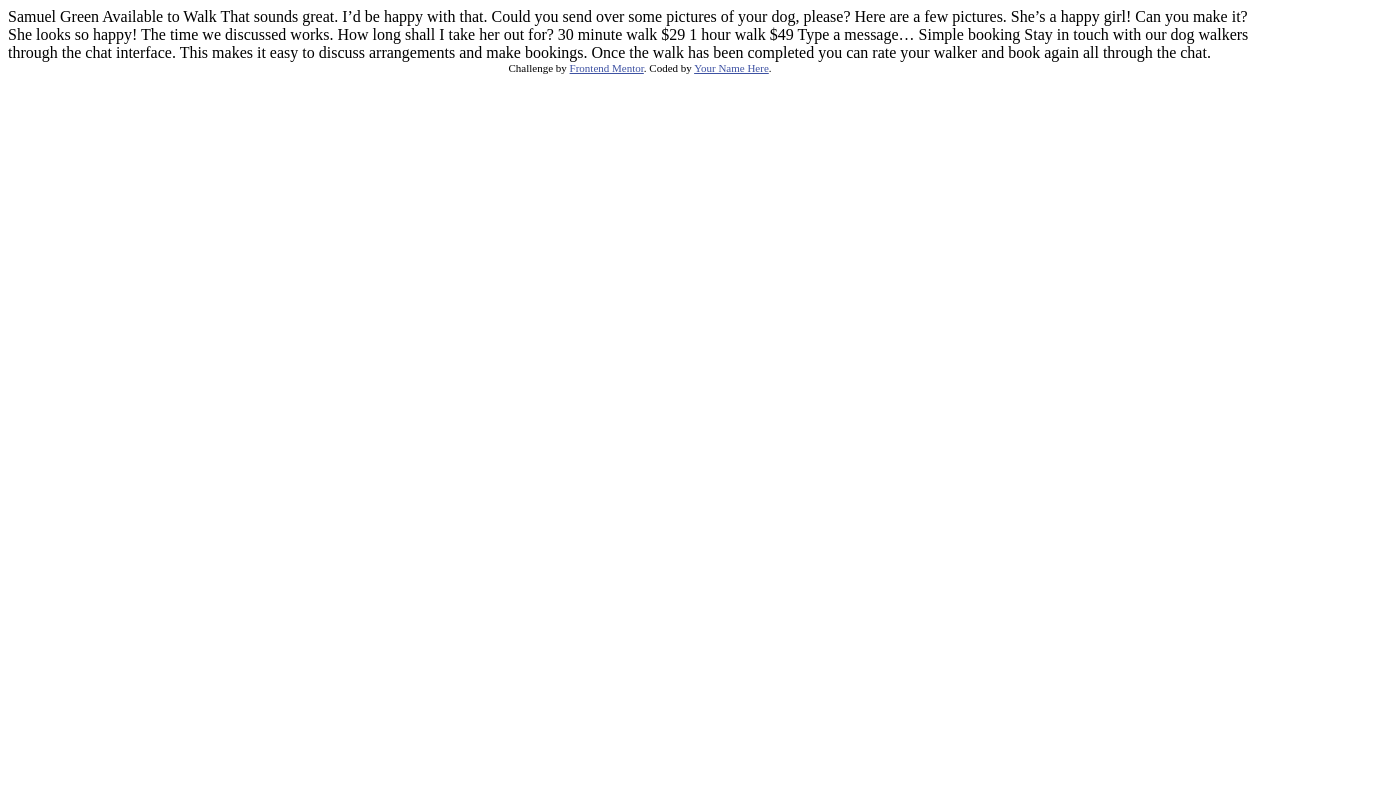
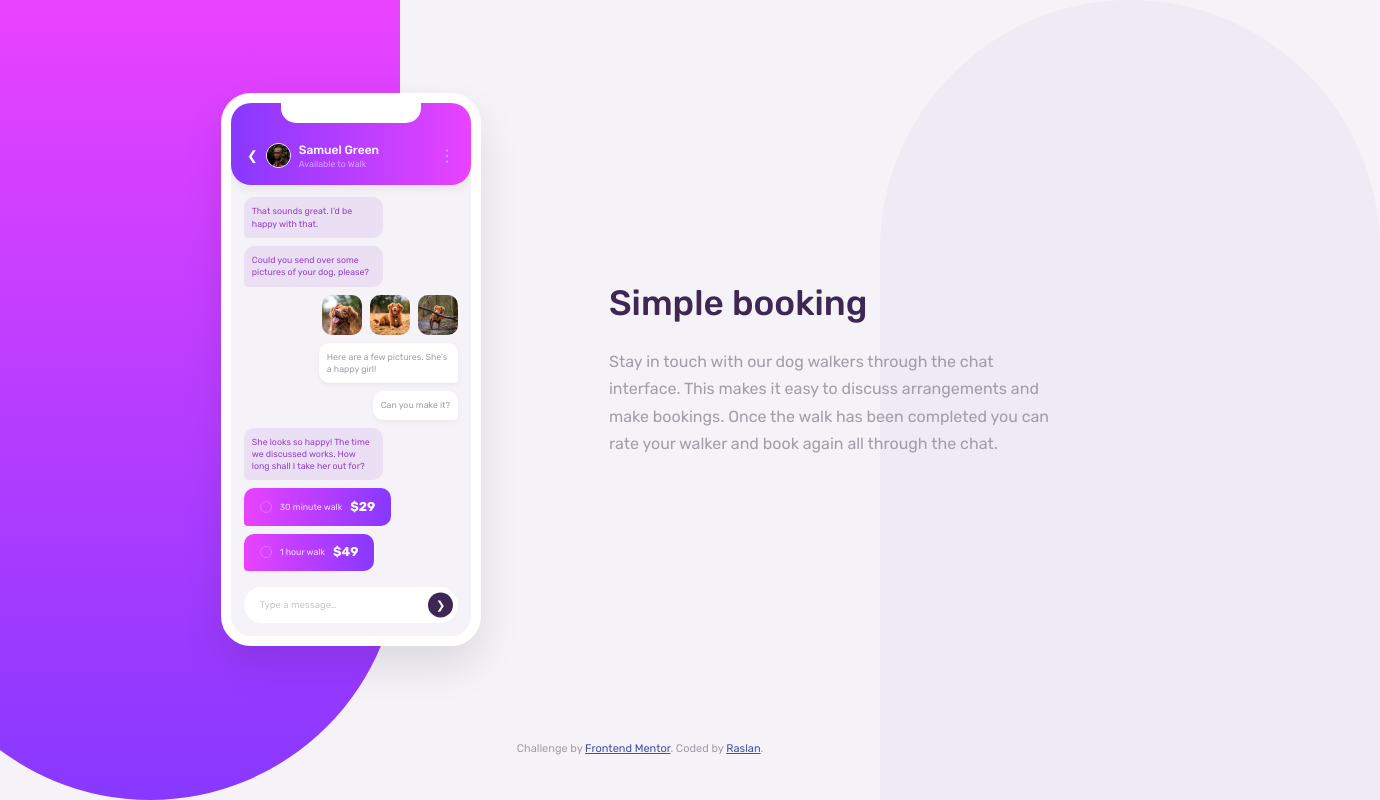
Before and after one commit to Raslan07/Front-end-Mentor-Designs, a plain HTML site: page chat-app-css-illustration-master/index.html in a window 1280 px wide. Shown: the whole page, 1380 px wide, since content can reach past the window. Drawn offline with Linux system fonts and the light colour scheme.

Commit message:
Final build

```diff
--- a/chat-app-css-illustration-master/index.html
+++ b/chat-app-css-illustration-master/index.html
@@ -6,46 +6,85 @@
 
   <link rel="icon" type="image/png" sizes="32x32" href="./images/favicon-32x32.png">
 
+  <link rel="preconnect" href="https://fonts.googleapis.com">
+  <link rel="preconnect" href="https://fonts.gstatic.com" crossorigin>
+  <link href="https://fonts.googleapis.com/css2?family=Rubik:wght@400;500;700&display=swap" rel="stylesheet">
+
+  <link rel="stylesheet" href="style.css">
+
   <title>Frontend Mentor | [Challenge Name Here]</title>
 
   <!-- Feel free to remove these styles or customise in your own stylesheet 👍 -->
   <style>
-    .attribution { font-size: 11px; text-align: center; }
-    .attribution a { color: hsl(228, 45%, 44%); }
+
   </style>
 </head>
 <body>
+<div class="bg-shape bg-shape-left"></div>
+<div class="bg-shape bg-shape-right"></div>
 
-  Samuel Green
-  Available to Walk
+<main class="container">
 
-  That sounds great. I’d be happy with that.
+  <div class="phone">
+    <div class="notch"></div>
 
-  Could you send over some pictures of your dog, please?
+    <header class="app-header">
+      <div class="header-left">
+        <span class="back-btn">&#10094;</span>
+        <img src="./images/avatar.jpg" alt="Samuel Green" class="avatar">
+        <div class="user-info">
+          <h1 class="user-name">Samuel Green</h1>
+          <p class="user-status">Available to Walk</p>
+        </div>
+      </div>
+      <span class="menu-dots">&#8942;</span>
+    </header>
 
-  Here are a few pictures. She’s a happy girl!
+    <div class="chat-area">
+      <p class="msg left">That sounds great. I’d be happy with that.</p>
+      <p class="msg left">Could you send over some pictures of your dog, please?</p>
 
-  Can you make it?
+      <div class="msg right images">
+        <img src="./images/dog-image-1.jpg" alt="Dog picture 1">
+        <img src="./images/dog-image-2.jpg" alt="Dog picture 2">
+        <img src="./images/dog-image-3.jpg" alt="Dog picture 3">
+      </div>
+      <p class="msg right">Here are a few pictures. She’s a happy girl!</p>
+      <p class="msg right">Can you make it?</p>
 
-  She looks so happy! The time we discussed works. How long shall I take her out for?
+      <p class="msg left">She looks so happy! The time we discussed works. How long shall I take her out for?</p>
 
-  30 minute walk
-  $29
+      <div class="msg left price-option">
+        <div class="radio-circle"></div>
+        <span class="duration">30 minute walk</span>
+        <span class="price">$29</span>
+      </div>
+      <div class="msg left price-option">
+        <div class="radio-circle"></div>
+        <span class="duration">1 hour walk</span>
+        <span class="price">$49</span>
+      </div>
 
-  1 hour walk
-  $49
+      <div class="message-input">
+        <input type="text" placeholder="Type a message…">
+        <button class="submit-btn" aria-label="Send message">&#10095;</button>
+      </div>
+    </div>
+  </div>
 
-  Type a message…
+  <section class="text-content">
+    <h2>Simple booking</h2>
+    <p>Stay in touch with our dog walkers through the chat interface. This makes it easy to
+      discuss arrangements and make bookings. Once the walk has been completed you can rate
+      your walker and book again all through the chat.</p>
+  </section>
 
-  Simple booking
+</main>
 
-  Stay in touch with our dog walkers through the chat interface. This makes it easy to
-  discuss arrangements and make bookings. Once the walk has been completed you can rate
-  your walker and book again all through the chat.
+<footer class="attribution">
+  Challenge by <a href="https://www.frontendmentor.io?ref=challenge" target="_blank">Frontend Mentor</a>.
+  Coded by <a href="#">Raslan</a>.
+</footer>
 
-  <div class="attribution">
-    Challenge by <a href="https://www.frontendmentor.io?ref=challenge" target="_blank">Frontend Mentor</a>.
-    Coded by <a href="#">Your Name Here</a>.
-  </div>
 </body>
 </html>
--- /dev/null
+++ b/chat-app-css-illustration-master/style.css
@@ -0,0 +1,330 @@
+/* ========================
+   CSS Variables & Setup
+   ======================== */
+:root {
+  /* Primary Colors */
+  --purple-300: hsl(276, 100%, 81%);
+  --purple-600: hsl(276, 55%, 52%);
+  --gray-500: hsl(270, 7%, 64%);
+  --gray-300: hsl(206, 6%, 79%);
+  --purple-950: hsl(271, 36%, 24%);
+
+  /* Gradients */
+  --grad-pink-500: hsl(293, 100%, 63%);
+  --grad-purple-500: hsl(264, 100%, 61%);
+
+  /* Secondary Colors */
+  --white: hsl(0, 100%, 100%);
+  --app-bg: hsl(270, 20%, 96%);
+  --pink-400: hsl(289, 100%, 72%);
+}
+
+* {
+  margin: 0;
+  padding: 0;
+  box-sizing: border-box;
+}
+
+body {
+  font-family: 'Rubik', sans-serif;
+  font-size: 16px;
+  background-color: var(--app-bg);
+  color: var(--gray-500);
+  min-height: 100vh;
+  display: flex;
+  flex-direction: column;
+  justify-content: center;
+  align-items: center;
+  position: relative;
+  overflow-x: hidden;
+}
+
+/* ========================
+   Background Shapes
+   ======================== */
+.bg-shape {
+  position: absolute;
+  width: 500px;
+  height: 800px;
+  border-radius: 250px;
+  z-index: -1;
+}
+
+.bg-shape-left {
+  background: linear-gradient(to bottom, var(--grad-pink-500), var(--grad-purple-500));
+  top: 0;
+  left: -150px;
+  border-top-left-radius: 0;
+  border-top-right-radius: 0;
+}
+
+.bg-shape-right {
+  background-color: hsla(276, 55%, 52%, 0.05); /* very light purple */
+  bottom: 0;
+  right: -150px;
+  border-bottom-left-radius: 0;
+  border-bottom-right-radius: 0;
+}
+
+/* ========================
+   Main Layout Container
+   ======================== */
+.container {
+  display: flex;
+  flex-direction: column;
+  align-items: center;
+  gap: 4rem;
+  max-width: 1000px;
+  margin: 4rem auto;
+  padding: 0 2rem;
+  z-index: 1;
+}
+
+/* ========================
+   Phone Mockup UI
+   ======================== */
+.phone {
+  background-color: var(--app-bg);
+  width: 260px;
+  border-radius: 30px;
+  box-shadow: 0 20px 40px rgba(0, 0, 0, 0.1);
+  border: 10px solid var(--white);
+  position: relative;
+  overflow: hidden;
+}
+
+.notch {
+  background-color: var(--white);
+  width: 140px;
+  height: 20px;
+  border-bottom-left-radius: 15px;
+  border-bottom-right-radius: 15px;
+  position: absolute;
+  top: 0;
+  left: 50%;
+  transform: translateX(-50%);
+  z-index: 10;
+}
+
+/* App Header */
+.app-header {
+  background: linear-gradient(to right, var(--grad-purple-500), var(--grad-pink-500));
+  padding: 2.5rem 1rem 1rem;
+  display: flex;
+  justify-content: space-between;
+  align-items: center;
+  color: var(--white);
+  border-bottom-left-radius: 20px;
+  border-bottom-right-radius: 20px;
+  box-shadow: 0 5px 10px rgba(0, 0, 0, 0.05);
+}
+
+.header-left {
+  display: flex;
+  align-items: center;
+  gap: 0.5rem;
+}
+
+.back-btn {
+  font-size: 0.8rem;
+  cursor: pointer;
+}
+
+.avatar {
+  width: 25px;
+  height: 25px;
+  border-radius: 50%;
+  border: 1.5px solid var(--white);
+}
+
+.user-name {
+  font-size: 0.75rem;
+  font-weight: 500;
+  margin-bottom: 0.1rem;
+}
+
+.user-status {
+  font-size: 0.55rem;
+  color: var(--purple-300);
+}
+
+.menu-dots {
+  font-size: 1rem;
+  cursor: pointer;
+  color: var(--purple-300);
+}
+
+/* Chat Area */
+.chat-area {
+  padding: 0.8rem;
+  display: flex;
+  flex-direction: column;
+  gap: 0.5rem;
+}
+
+.msg {
+  font-size: 0.55rem;
+  padding: 0.5rem;
+  max-width: 65%;
+  line-height: 1.4;
+}
+
+/* Left Bubbles */
+.msg.left {
+  background-color: hsla(276, 55%, 52%, 0.1);
+  color: var(--purple-600);
+  border-radius: 10px 10px 10px 4px;
+  align-self: flex-start;
+}
+
+/* Right Bubbles */
+.msg.right {
+  background-color: var(--white);
+  color: var(--gray-500);
+  border-radius: 10px 10px 4px 10px;
+  align-self: flex-end;
+  box-shadow: 0 2px 5px rgba(0, 0, 0, 0.05);
+}
+
+/* Images Row */
+.msg.images {
+  background: transparent;
+  box-shadow: none;
+  padding: 0;
+  display: flex;
+  gap: 0.5rem;
+  justify-content: flex-end;
+  max-width: 80%;
+}
+
+.msg.images img {
+  width: 40px;
+  height: 40px;
+  border-radius: 10px;
+}
+
+/* Price Options inside Chat */
+.msg.price-option {
+  background: linear-gradient(to right, var(--grad-pink-500), var(--grad-purple-500));
+  color: var(--white);
+  max-width: 75%;
+  display: flex;
+  align-items: center;
+  gap: 0.5rem;
+  padding: 0.6rem 1rem;
+}
+
+.radio-circle {
+  width: 12px;
+  height: 12px;
+  border-radius: 50%;
+  border: 1px solid var(--pink-400);
+}
+
+.duration {
+  flex-grow: 1;
+  opacity: 0.8;
+}
+
+.price {
+  font-size: 0.8rem;
+  font-weight: 700;
+}
+
+/* Input Area */
+.message-input {
+  margin-top: 0.5rem;
+  position: relative;
+}
+
+.message-input input {
+  width: 100%;
+  border: none;
+  border-radius: 20px;
+  padding: 0.8rem 1rem;
+  font-family: inherit;
+  font-size: 0.6rem;
+  color: var(--purple-950);
+  outline: none;
+}
+
+.message-input input::placeholder {
+  color: var(--gray-300);
+}
+
+.submit-btn {
+  position: absolute;
+  right: 5px;
+  top: 50%;
+  transform: translateY(-50%);
+  background-color: var(--purple-950);
+  color: var(--white);
+  border: none;
+  width: 25px;
+  height: 25px;
+  border-radius: 50%;
+  cursor: pointer;
+  display: flex;
+  justify-content: center;
+  align-items: center;
+  font-size: 0.7rem;
+}
+
+/* ========================
+   Text Content Section
+   ======================== */
+.text-content {
+  text-align: center;
+  max-width: 450px;
+}
+
+.text-content h2 {
+  color: var(--purple-950);
+  font-size: 2.2rem;
+  font-weight: 500;
+  margin-bottom: 1.5rem;
+}
+
+.text-content p {
+  line-height: 1.7;
+}
+
+/* ========================
+   Footer
+   ======================== */
+.attribution {
+  font-size: 11px;
+  text-align: center;
+  margin-top: 2rem;
+  padding-bottom: 1rem;
+}
+
+.attribution a {
+  color: hsl(228, 45%, 44%);
+}
+
+/* ========================
+   Responsive Desktop View
+   ======================== */
+@media (min-width: 900px) {
+  .container {
+    flex-direction: row;
+    justify-content: space-around;
+    gap: 8rem;
+  }
+
+  .text-content {
+    text-align: left;
+  }
+
+  .bg-shape-left {
+    left: -100px;
+  }
+
+  .bg-shape-right {
+    right: -100px;
+  }
+}
+
+.attribution { font-size: 11px; text-align: center; }
+    .attribution a { color: hsl(228, 45%, 44%); }
```
